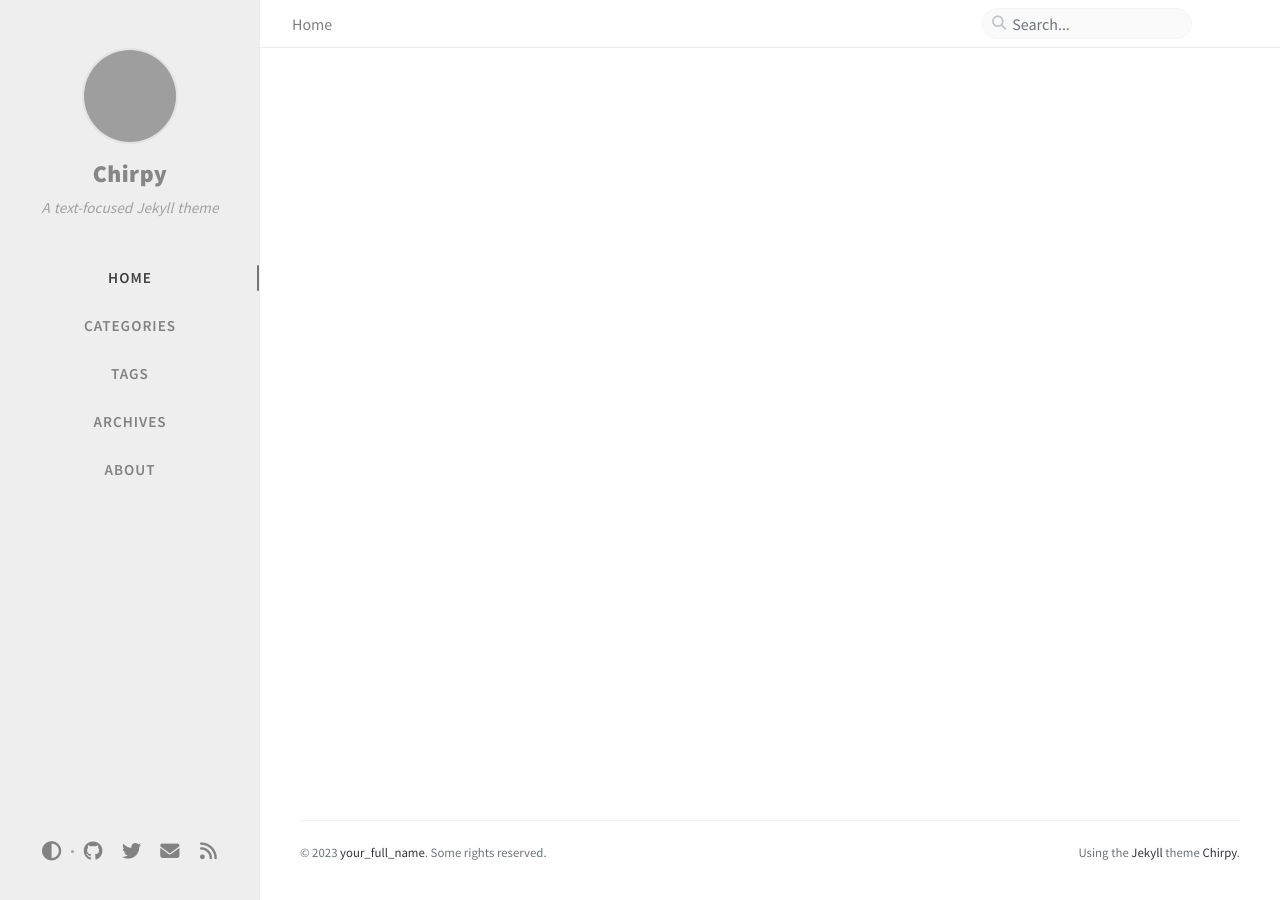
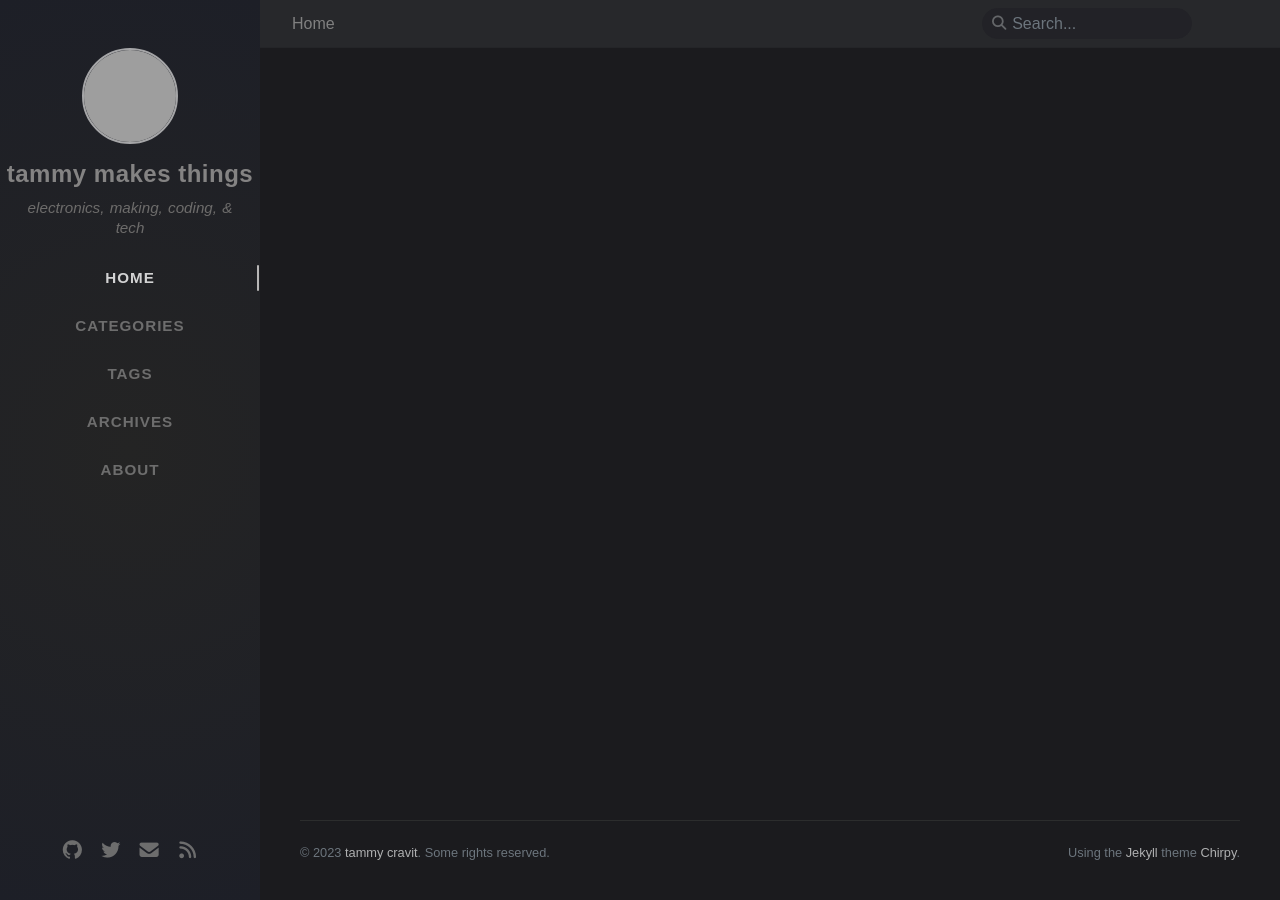
Before and after one commit to tammymakesthings/tammymakesthings.github.io, a Jekyll site: the page built from index.markdown, in a window 1280 px wide. Built offline with Jekyll 4.4.1, drawn with Linux system fonts in a browser that asks for light colours; nearby versions of some CDN libraries; some web fonts are replaced; library files that are not in the unit come from our copies; comment, search, counter and statistics services are not loaded; grey boxes are pictures that could not be loaded.

```diff
--- a/_config.yml
+++ b/_config.yml
@@ -13,39 +13,34 @@ baseurl: ""
 lang: en
 
 # Change to your timezone › http://www.timezoneconverter.com/cgi-bin/findzone/findzone
-timezone: Asia/Shanghai
+timezone: America/Phoenix
 
 # jekyll-seo-tag settings › https://github.com/jekyll/jekyll-seo-tag/blob/master/docs/usage.md
 # ↓ --------------------------
 
-title: Chirpy # the main title
+title: tammy makes things # the main title
 
-tagline: A text-focused Jekyll theme # it will display as the sub-title
+tagline: electronics, making, coding, &amp; tech
 
 description: >- # used by seo meta and the atom feed
-  A minimal, responsive and feature-rich Jekyll theme for technical writing.
+  Electronics projects, CircuitPython, programming, making, coding, and tech
+  commentary by Tammy Cravit.
 
 # fill in the protocol & hostname for your site, e.g., 'https://username.github.io'
-url: ""
+url: "https://tammymakesthings.github.io"
 
 github:
-  username: github_username # change to your github username
-
-twitter:
-  username: twitter_username # change to your twitter username
+  username: tammymakesthings # change to your github username
 
 social:
   # Change to your full name.
   # It will be displayed as the default author of the posts and the copyright owner in the Footer
-  name: your_full_name
-  email: example@domain.com # change to your email address
+  name: tammy cravit
+  email: tammy@tammymakesthings.com # change to your email address
   links:
     # The first element serves as the copyright owner's link
-    - https://twitter.com/username # change to your twitter homepage
-    - https://github.com/username # change to your github homepage
-    # Uncomment below to add more social links
-    # - https://www.facebook.com/username
-    # - https://www.linkedin.com/in/username
+    - https://github.com/tammymakesthings # change to your github homepage
+    - https://techhub.social/@tammymakesthings
 
 google_site_verification: # fill in to your verification string
 
@@ -70,14 +65,14 @@ google_analytics:
 #     light  - Use the light color scheme
 #     dark   - Use the dark color scheme
 #
-theme_mode: # [light|dark]
+theme_mode: dark
 
 # The CDN endpoint for images.
 # Notice that once it is assigned, the CDN url
 # will be added to all image (site avatar & posts' images) paths starting with '/'
 #
 # e.g. 'https://cdn.com'
-img_cdn: "https://chirpy-img.netlify.app"
+#img_cdn: "https://chirpy-img.netlify.app"
 
 # the avatar on sidebar, support local or CORS resources
 avatar: "/commons/avatar.jpg"
@@ -105,13 +100,9 @@ comments:
     lang: # optional, default to the value of `site.lang`
     reactions_enabled: # optional, default to the value of `1`
 
-# Self-hosted static assets, optional › https://github.com/cotes2020/chirpy-static-assets
 assets:
   self_host:
-    enabled: # boolean, keep empty means false
-    # specify the Jekyll environment, empty means both
-    # only works if `assets.self_host.enabled` is 'true'
-    env: # [development|production]
+    enabled: true
 
 pwa:
   enabled: true # the option for PWA feature
```
Also changed, not shown: .github/workflows/cd.yml (added), .github/workflows/ci.yml (added), .github/workflows/codeql.yml (added), .github/workflows/commitlint.yml (added), .github/workflows/pages-deploy.yml (added), .github/workflows/style-lint.yml (added), .gitmodules (added).
